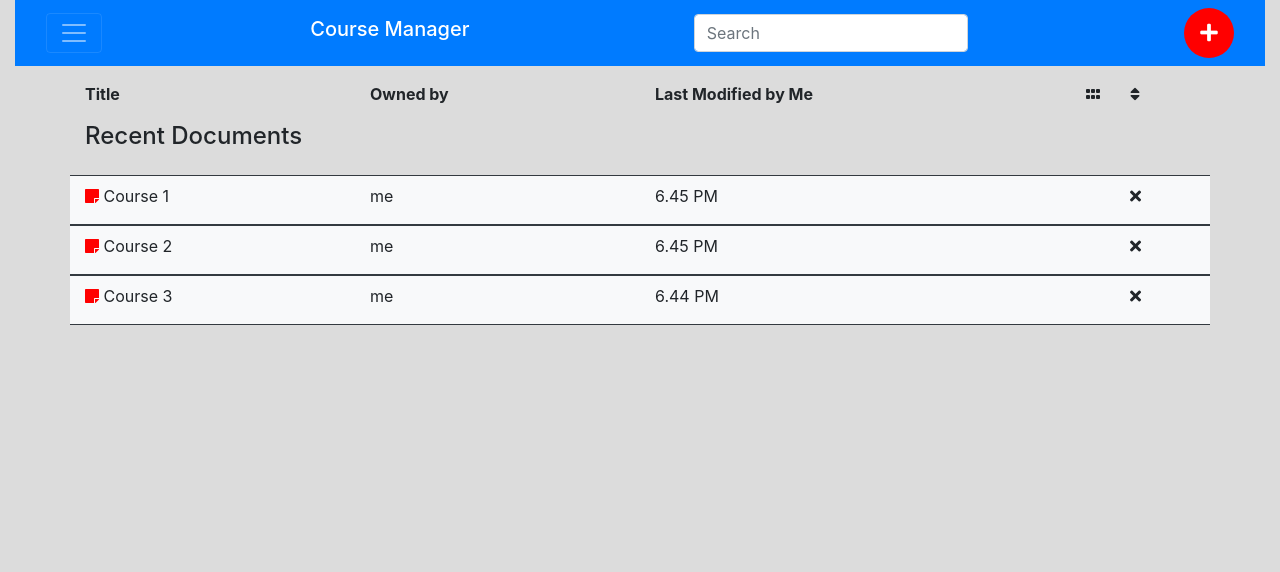
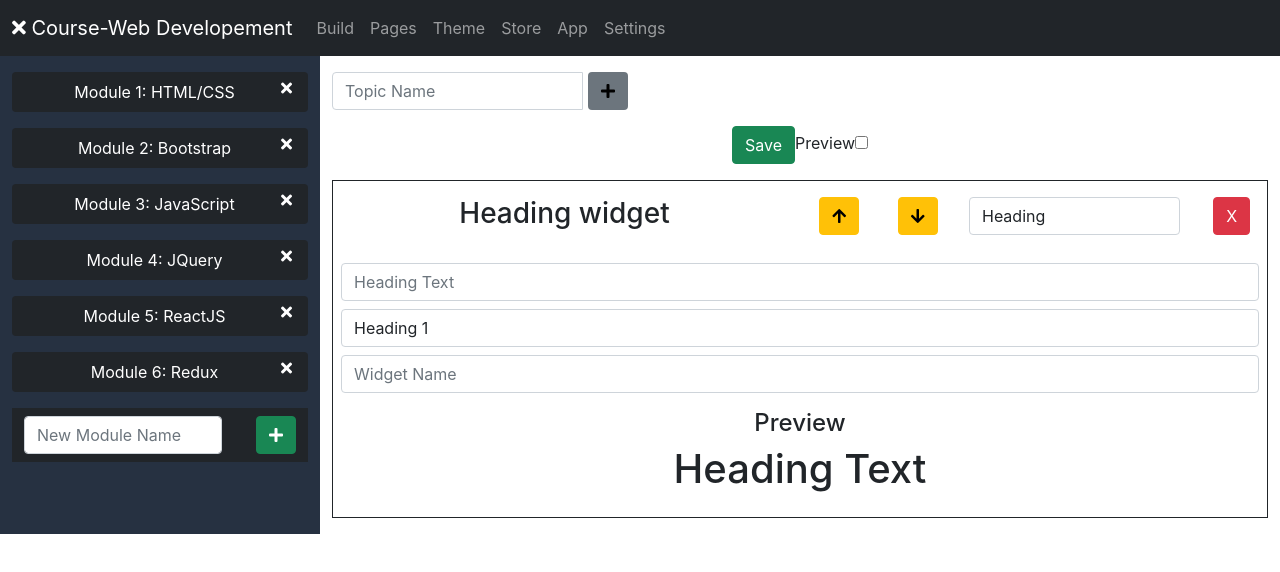
Before and after one commit to zankhanarana9/blackboard-web-app, a React (Create React App) app in the folder whiteboard/: page / in a window 1280 px wide. Shown: the top 572 px of the page. Built offline with nearby package versions, Linux system fonts and the light colour scheme.

Commit message:
Added course editor component

```diff
--- a/whiteboard/src/App.js
+++ b/whiteboard/src/App.js
@@ -1,10 +1,12 @@
 import './App.css';
-import Course from './components/course-list/Course';
+import CourseEditor from './components/course-editor/CourseEditor';
+//import Course from './components/course-list/Course';
 
 function App() {
   return (
     <div className="App" >
-        <Course />
+        {/* <Course /> */}
+        <CourseEditor />
     </div>
   );
 }
--- /dev/null
+++ b/whiteboard/src/components/course-editor/CourseEditor.css
@@ -0,0 +1,31 @@
+.body {
+  background-color: #DCDCDC;
+}
+
+.toggle.ios, .toggle-on.ios, .toggle-off.ios { border-radius: 20px; }
+.toggle.ios .toggle-handle { border-radius: 20px; }
+
+.float-right {
+  float:right;
+}
+.module-remove {
+  color:white
+}
+
+ul.module-list > li > a{
+  color:white;
+}
+
+.module-list:hover{
+  color:white;
+  text-decoration: none;
+}
+
+.topic-list-item {
+  color: black;
+}
+
+.topic-list-item:hover {
+  color: inherit;
+  text-decoration: none;
+}
--- /dev/null
+++ b/whiteboard/src/components/course-editor/CourseEditor.js
@@ -0,0 +1,21 @@
+import React from 'react';
+import CourseEditorNavBar from './CourseEditorNavBar';
+import ModuleList from './ModuleList';
+import './CourseEditor.css';
+import Topic from './Topic';
+
+const CourseEditor = function() {
+    return (
+        <div className="container-fluid p-0">
+            <CourseEditorNavBar />
+            <div className="container-fluid">
+                <div className="row">
+                    <ModuleList />
+                    <Topic />
+                </div>
+            </div>
+        </div>
+    );
+}
+
+export default CourseEditor;
--- /dev/null
+++ b/whiteboard/src/components/course-editor/CourseEditorNavBar.js
@@ -0,0 +1,40 @@
+import React from 'react';
+
+const navBarItems = [ "Build", "Pages", "Theme", "Store", "App", "Settings"];
+
+const CourseEditorNavBar = function() {
+    return (
+        <nav className="navbar navbar-expand-lg navbar-dark bg-dark sticky-top">
+            <div className="container-fluid">
+                <button className="navbar-toggler"
+                    type="button"
+                    data-bs-toggle="collapse"
+                    data-bs-target="#navbarTogglerDemo03"
+                    aria-controls="navbarTogglerDemo03"
+                    aria-expanded="false"
+                    aria-label="Toggle navigation">
+                        <span className="navbar-toggler-icon"></span>
+                </button>
+                <a href="./main.html" className="navbar-brand">
+                    <i className="fa fa-times pr-2"></i>
+                    &nbsp;Course-Web Developement
+                </a>
+                <div className="collapse navbar-collapse" id="navbarTogglerDemo03">
+                    <ul className="navbar-nav me-auto mb-2 mb-lg-0">
+                    {
+                        navBarItems.map((item,index) => {
+                            return (
+                                <li className="nav-item" key={index}>
+                                    <a className="nav-link" href="/">{item}</a>
+                                </li>
+                            );
+                        })
+                    }
+                    </ul>
+                </div>
+            </div>
+        </nav>
+    )
+}
+
+export default CourseEditorNavBar;
--- /dev/null
+++ b/whiteboard/src/components/course-editor/ModuleList.js
@@ -0,0 +1,43 @@
+import React from 'react';
+
+const modules = [
+    {title : "Module 1:  HTML/CSS", id: '123'},
+    {title : "Module 2: Bootstrap", id: '234'},
+    {title : "Module 3: JavaScript", id: '345'},
+    {title : "Module 4: JQuery", id: '456'},
+    {title : "Module 5: ReactJS", id: '567'},
+    {title : "Module 6: Redux", id: '678'},
+];
+
+const ModuleList = function() {
+    return (
+          <div className="col-md-3" style={{backgroundColor: "#263141"}}>
+          <ul className="nav flex-column nav-pills mb-3 module-list">
+            {
+                modules.map(module => {
+                    return (
+                      <li key={module.id}>
+                      <a className="nav-link mr-2 mt-3 bg-dark template-module-list-item"  href="/">
+                        {module.title}
+                        <i className="fa fa-times module-remove float-right" ></i>
+                      </a>
+                    </li>
+                    )
+                })
+            }
+          </ul>
+          <div className="row mt-3 bg-dark mx-auto" >
+            <div className="col-9">
+              <input type="text" className="form-control mt-2 mb-2" id="newModule" placeholder="New Module Name" />
+            </div>
+            <div className="col-2 offset-sm-1">
+              <button className="btn btn-success mt-2  float-right" id="add-module">
+                <i className="fa fa-plus" ></i>
+              </button>
+            </div>
+          </div>
+        </div>
+    );
+}
+
+export default ModuleList;
--- /dev/null
+++ b/whiteboard/src/components/course-editor/Topic.js
@@ -0,0 +1,48 @@
+import React from 'react';
+import TopicPill from './TopicPill';
+import './CourseEditor.css';
+import Widget from './Widget';
+
+const Topic = function() {
+    return (
+        <div className="col-md-9" >
+            <div className="row mt-3">
+              <div className="col-sm-4">
+                <div className="input-group">
+                  <input type="text"
+                    id="newTopicName"
+                    className="form-control"
+                    placeholder="Topic Name" />
+                  <span className="input-group-append"
+                    style={{marginLeft: "5px"}}>
+                    <button className="btn topic-list-item bg-secondary"
+                        id="addTopic">
+                            <i className="fa fa-plus"></i>
+                    </button>
+                  </span>
+                </div>
+              </div>
+            </div>
+            <div className="row mt-3">
+                <div className="col-12">
+                    <ul className="nav nav-pils pull-left topic-list">
+                       <TopicPill />
+                    </ul>
+                </div>
+            </div>
+            <div className="row">
+                <div className="col-12" style={{textAlign: "right!important"}}>
+                <button type="button" className="btn btn-success mr-2">Save</button>
+                <label htmlFor="btnPreview">Preview</label>
+                <input type="checkbox"
+                    id="btnPreview"
+                    data-toggle="toggle"
+                    data-style="ios" />
+                </div>
+            </div>
+            <Widget />
+        </div>
+    )
+}
+
+export default Topic;
--- /dev/null
+++ b/whiteboard/src/components/course-editor/TopicPill.js
@@ -0,0 +1,17 @@
+import React from 'react';
+
+const TopicPill = function() {
+    return (
+        <li className="nav-item mr-5 mb-2 topic-template"
+            hidden
+            style={{marginRight: "10px"}}>
+            <a className="nav-link btn bg-secondary topic-list-item"
+                aria-current="page"
+                href="/">
+                    Topic 1
+            </a>
+        </li>
+    )
+}
+
+export default TopicPill;
--- /dev/null
+++ b/whiteboard/src/components/course-editor/Widget.js
@@ -0,0 +1,69 @@
+import React from 'react';
+
+const Widget = function() {
+    return (
+        <div className="widget border border-dark mt-3 mb-3">
+
+        <div className="row mt-2 p-2">
+          <div className="col-md-6 col-12">
+            <h3>Heading widget</h3>
+          </div>
+          <div className="col-md-2 col-12">
+            <div className="row">
+                <div className="col">
+                    <button className="btn btn-warning mr-2">
+                        <i className="fa fa-arrow-up"></i>
+                    </button>
+                </div>
+                <div className="col">
+                    <button className="btn btn-warning ml-2">
+                        <i className="fa fa-arrow-down"></i>
+                    </button>
+                </div>
+            </div>
+          </div>
+          <div className="col-md-3 col-12">
+            <select className="form-control" id="widgetType">
+              <option> Heading</option>
+              <option >Paragraph</option>
+              <option>List</option>
+              <option>Image</option>
+              <option>Link</option>
+            </select>
+          </div>
+          <div className="col-md-1 col-12">
+            <button className="btn btn-danger">X</button>
+          </div>
+        </div>
+
+        <div className="row mt-2 p-2">
+          <div className="mb-2">
+            <input type="text" className="form-control"
+                id="headingText"
+                placeholder="Heading Text" />
+          </div>
+
+          <div className="mb-2">
+            <select className="form-control">
+              <option>Heading 1</option>
+              <option>Heading 2</option>
+              <option>Heading 3</option>
+              <option>Heading 4</option>
+              <option>Heading 5</option>
+            </select>
+          </div>
+
+          <div className="mb-2">
+            <input type="text" className="form-control" id="widgetName" placeholder="Widget Name" />
+          </div>
+
+          <div className="mb-2 mt-2 ">
+            <h4>Preview</h4>
+            <h1>Heading Text</h1>
+          </div>
+        </div>
+      </div>
+    )
+}
+
+export default Widget;
```
Also changed, not shown: 1 other file (tests, documents, lock files or other folders).
